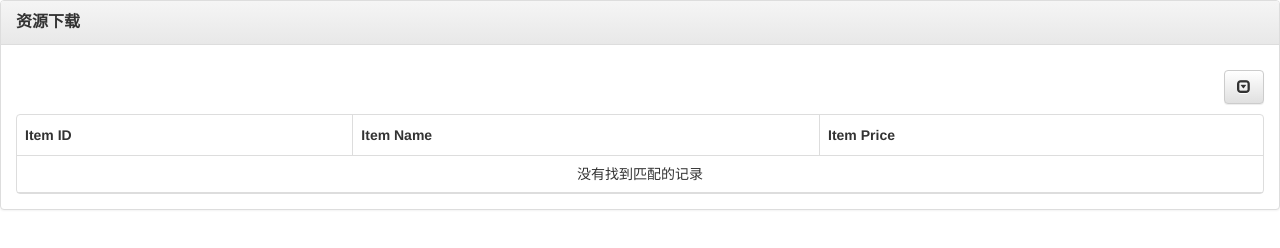
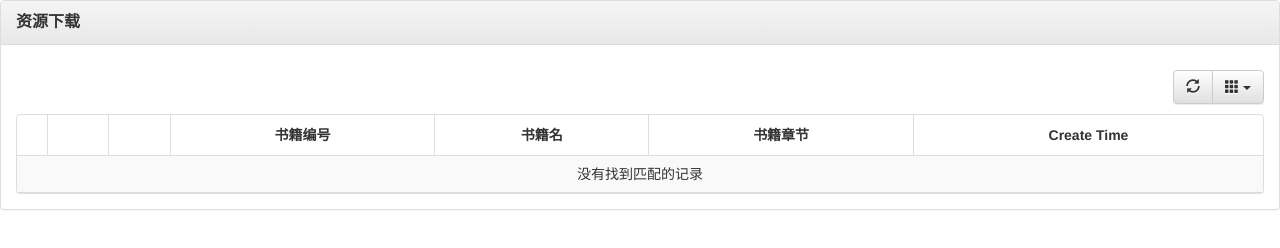
Before and after one commit to ydc201211/bookdownload, a plain HTML site: page page/download.html in a window 1280 px wide. Drawn offline with nearby package versions, Linux system fonts and the light colour scheme; no server answers.

Commit message:
add server

```diff
--- a/data.json
+++ /dev/null
@@ -1,5 +0,0 @@
-[
-    {
-
-    }
-]
--- a/js/download.js
+++ b/js/download.js
@@ -8,24 +8,24 @@ function doQuery(params){
 }
 
 function initTable(){
-    var url = "user.do?method=listUsers&random="+Math.random();
+    var url = "http://localhost:8080/getData?random="+Math.random();
     $('#demo-table').bootstrapTable({
         method:'POST',
         dataType:'json',
-        contentType: "application/x-www-form-urlencoded",
+        contentType: "application//x-www-form-urlencoded;charset=utf-8",
         cache: false,
         striped: true,                      //是否显示行间隔色
-         detailView: true,                  //父子表
+        detailView: true,                  //父子表
         sidePagination: 'server',           //分页方式：client客户端分页，server服务端分页（*）
         url:url,
-        height: $(window).height() - 110,
+        showRefresh:'true',
         width:$(window).width(),
         showColumns:true,
         pagination:true,
         queryParams : queryParams,
         minimumCountColumns:2,
         pageNumber:1,                       //初始化加载第一页，默认第一页
-        pageSize: 20,                       //每页的记录行数（*）
+        pageSize: 10,                       //每页的记录行数（*）
         pageList: [10, 25, 50, 100],        //可供选择的每页的行数（*）
         uniqueId: 'id',                     //每一行的唯一标识，一般为主键列
         showExport: true,
@@ -41,19 +41,33 @@ function initTable(){
         },
         {
             field : 'id',
-            title : 'ID',
+            title : '',
             visible:'false'
-        }, {
-            field : 'bookName',
-            title : '书名',
+        },
+         {
+            field : 'bookNo',
+            title : '书籍编号',
             align : 'center',
             valign : 'middle'
         },
         {
-                field : 'createTime',
+            field : 'bookName',
+            title : '书籍名',
+            align : 'center',
+            valign : 'middle'
+        },
+        {
+            field : 'bookChapter',
+            title : '书籍章节',
+            align : 'center',
+            valign : 'middle'
+        },
+        {
+            field : 'createTime',
             title : 'Create Time',
-            align : 'center',
-            valign : 'left',
+            halign : 'center',
+            valign : 'middle',
+            visible: 'false',
             formatter : function (value, row, index){
                 return new Date(value).format('yyyy-MM-dd hh:mm:ss');
             }
--- a/page/download.html
+++ b/page/download.html
@@ -22,32 +22,21 @@
         <!-- 引入bootstrap.js -->
         <script src="https://cdn.bootcss.com/bootstrap/3.3.7/js/bootstrap.min.js" integrity="sha384-Tc5IQib027qvyjSMfHjOMaLkfuWVxZxUPnCJA7l2mCWNIpG9mGCD8wGNIcPD7Txa" crossorigin="anonymous"></script>
 
+
         <!-- 引入bootstrap-table.js -->
-        <script src="/js/bootstrap/bootstrap-table.js"></script>
-        <script src="/js/bootstrap/bootstrap-table-zh-CN.js"></script>
+        <script src="../js/bootstrap/bootstrap-table.js" ></script>
+        <script src="../js/bootstrap/bootstrap-table-zh-CN.js"></script>
 
+        <!-- 引入本地js -->
+        <script src="../js/download.js" type="text/javascript"></script>
     </head>
     <body>
      <div class="panel panel-default register">
             <div class="panel-heading">资源下载</div>
             <div class="panel-body">
 
-                <table id="demo-table"
-                        data-toggle="table"
-                        data-url="data1.json"
-                        data-method="POST"
-                        data-url="data.json"
-                        data-page-number="1"
-                        data-page-size="10"
-                        data-side-pagination="server"
-                         data-show-pagination-switch="true">
-                    <thead>
-                        <tr>
-                            <th data-field="id">Item ID</th>
-                            <th data-field="name">Item Name</th>
-                            <th data-field="price">Item Price</th>
-                        </tr>
-                    </thead>
+                <table id="demo-table" >
+
                 </table>
             </div>
         </div>
```
Also changed, not shown: server/server.js (added, +37 -0 lines).
